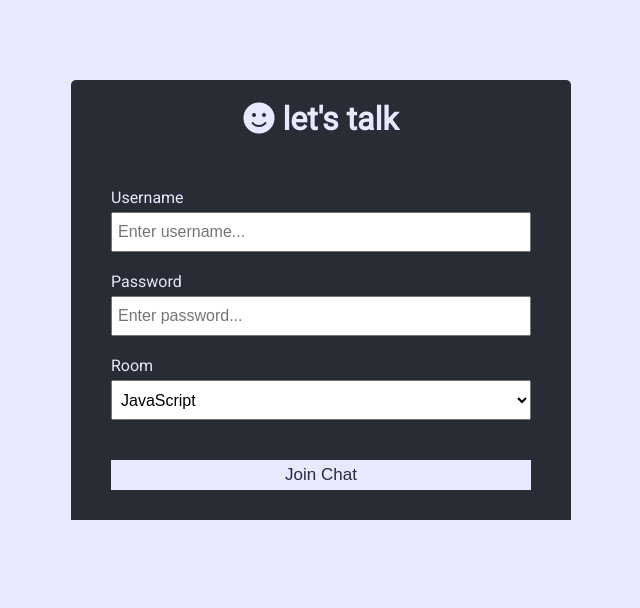
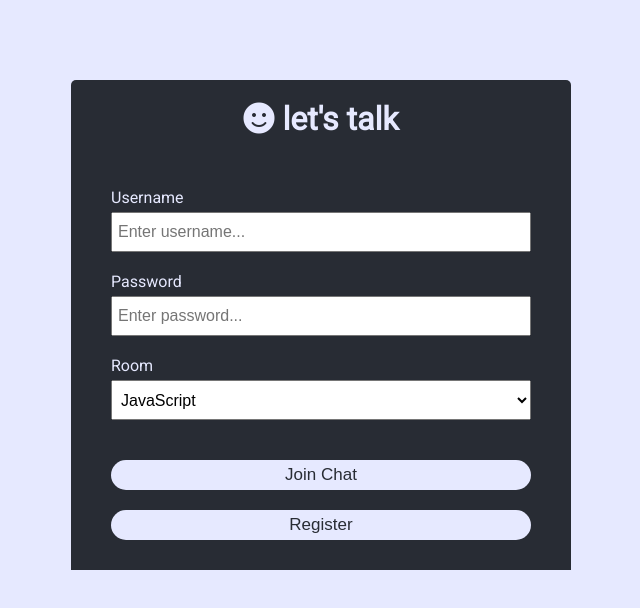
Before and after one commit to Iamsbharti/lets-talk, a React (Create React App) app: page / in a window 1280 px wide. Shown: the top 608 px of the page, without its empty margins (319-959 px from the left). Built offline with nearby package versions, Linux system fonts and the light colour scheme.

Commit message:
added register link

```diff
--- a/src/App.css
+++ b/src/App.css
@@ -193,8 +193,11 @@ a {
 .join-main .btn {
   margin-top: 20px;
   width: 100%;
+  border-radius: 20px;
 }
-
+.join-main .btn:hover {
+  background-color: blue;
+}
 @media (max-width: 700px) {
   .chat-main {
     display: block;
--- a/src/components/Login.js
+++ b/src/components/Login.js
@@ -1,5 +1,6 @@
 import React, { useState } from "react";
 import "../App.css";
+import { Link } from "react-router-dom";
 export default function Login() {
   const [username, setusername] = useState("");
   const [password, setPwd] = useState("");
@@ -9,6 +10,7 @@ export default function Login() {
     event.preventDefault();
     console.log(username, password, room);
   };
+
   return (
     <div className="join-container">
       <header className="join-header">
@@ -58,6 +60,9 @@ export default function Login() {
           <button type="submit" className="btn">
             Join Chat
           </button>
+          <Link to="/register">
+            <button className="btn">Register</button>
+          </Link>
         </form>
       </main>
     </div>
```
